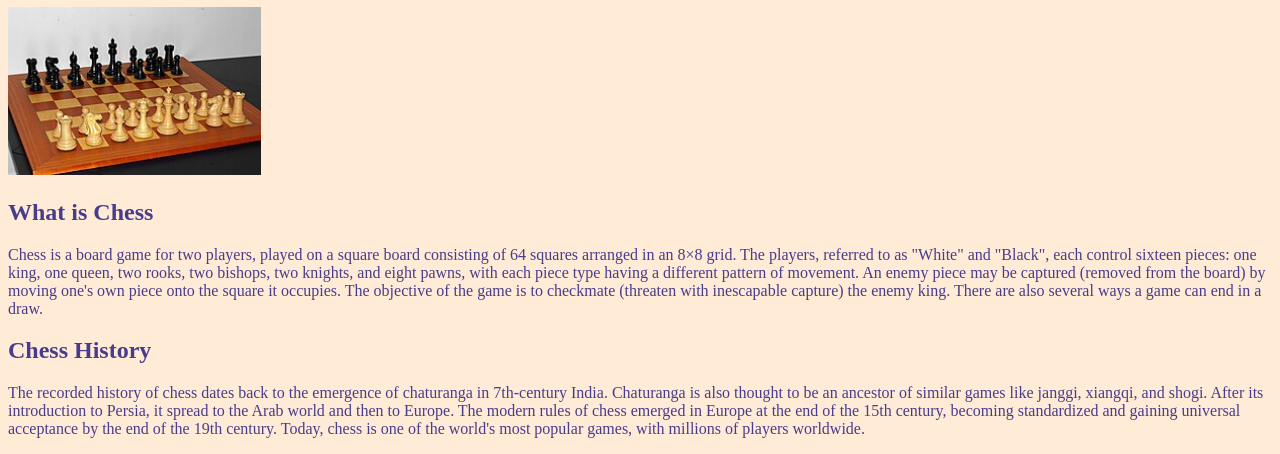
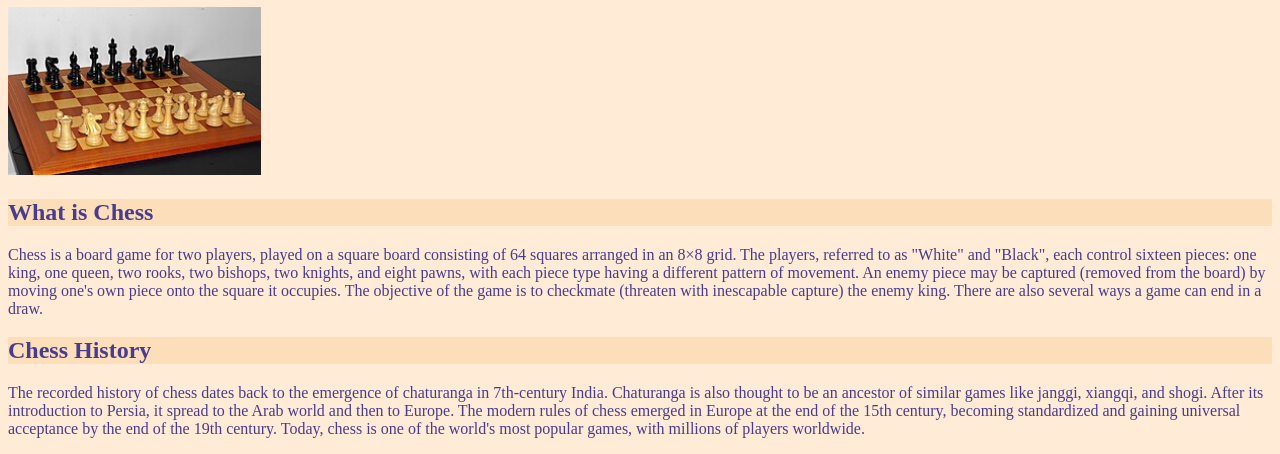
Before and after one commit to nezzhh/RPS_moja_spletna_stran, a plain HTML site: page index.html in a window 1280 px wide. Shown: the part 73-527 px from the top of the page. Drawn offline with Linux system fonts and the light colour scheme.

Commit message:
bg color for h2

```diff
--- a/style.css
+++ b/style.css
@@ -2,3 +2,7 @@ body {
 	background-color: #FFEBD6;
 	color: darkslateblue;
 }
+
+h2 {
+	background-color: #FCDEBB;
+}
```
